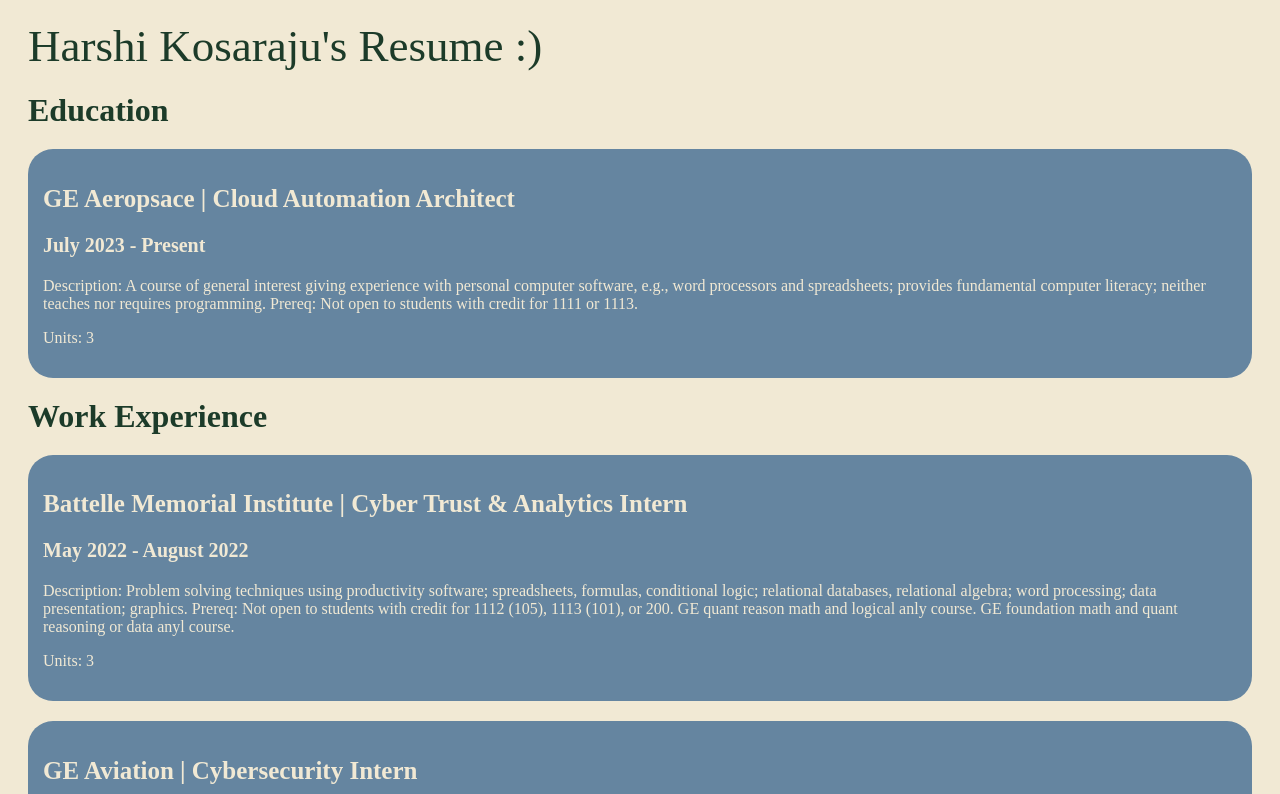
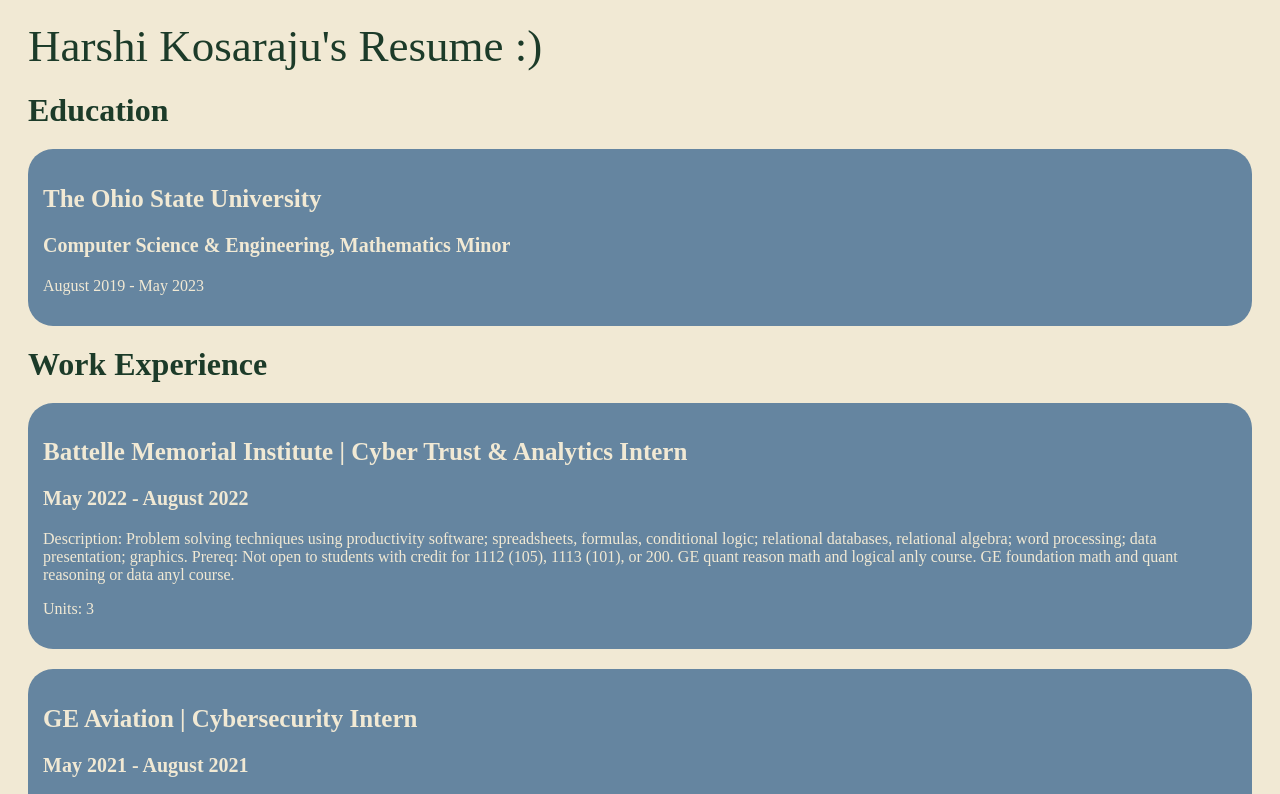
Before and after one commit to harshikosaraju/harshikosaraju.github.io, a plain HTML site: page index.html in a window 1280 px wide. Shown: the top 794 px of the page. Drawn offline with Linux system fonts and the light colour scheme; a web font is replaced by a local one.

Commit message:
Update index.html

```diff
--- a/index.html
+++ b/index.html
@@ -11,10 +11,9 @@
 
 		<h1>Education</h1>
 		<div id="course">
-			<h2>GE Aeropsace | Cloud Automation Architect</h2>
-			<h3>July 2023 - Present</h3>
-			<p>Description:  A course of general interest giving experience with personal computer software, e.g., word processors and spreadsheets; provides fundamental computer literacy; neither teaches nor requires programming. Prereq: Not open to students with credit for 1111 or 1113. </p>
-			<p>Units: 3</p>
+			<h2>The Ohio State University</h2>
+			<h3>Computer Science & Engineering, Mathematics Minor</h3>
+			<p>August 2019 - May 2023</p>
 		</div>
 
 		<h1>Work Experience</h1>
```
